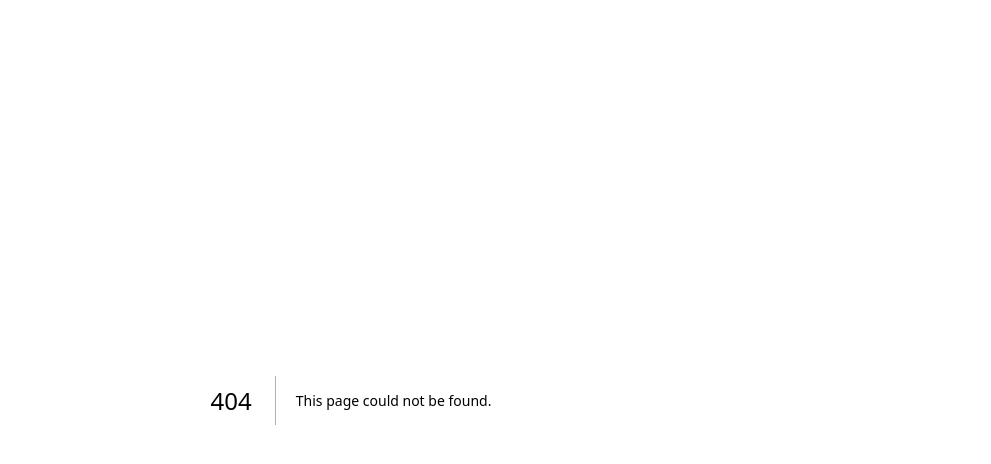
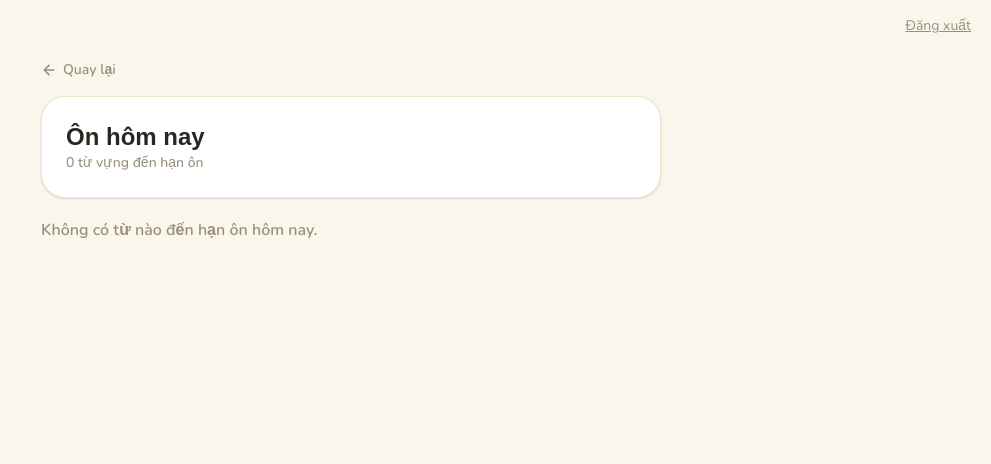
Before and after one commit to tantm689/HuaYu-user, a Next.js app: page /review in a window 1280 px wide. Before the commit this address had no page. Shown: the top 464 px of the page, without its empty margins (289-1280 px from the left). Built offline with nearby package versions, Linux system fonts and the light colour scheme; no server answers; the database is empty.

Commit message:
feat: add Ôn hôm nay review session on the home page

```diff
--- a/app/(protected)/home/page.tsx
+++ b/app/(protected)/home/page.tsx
@@ -1,14 +1,34 @@
 import Link from 'next/link'
-import { BookMarked, ChevronRight, Library } from 'lucide-react'
+import { BookMarked, ChevronRight, Library, Sparkles } from 'lucide-react'
 import { createServerSupabase } from '@/lib/supabase/server'
 import { getPublishedBooks } from '@/lib/db/getPublishedBooks'
+import { getDueVocabularyCards } from '@/lib/db/getDueVocabularyCards'
 
 export default async function HomePage() {
   const supabase = await createServerSupabase()
-  const books = await getPublishedBooks(supabase)
+  const [books, dueCards] = await Promise.all([
+    getPublishedBooks(supabase),
+    getDueVocabularyCards(supabase),
+  ])
 
   return (
     <div className="mx-auto max-w-[660px] px-5 py-6">
+      {dueCards.length > 0 && (
+        <Link
+          href="/review"
+          className="group mb-5 flex items-center gap-4 rounded-card border border-brand-gold/40 bg-accent-bg px-6 py-5 shadow-sm transition-all hover:-translate-y-0.5 hover:shadow-md"
+        >
+          <span className="flex h-12 w-12 shrink-0 items-center justify-center rounded-full bg-brand-red text-white">
+            <Sparkles className="h-6 w-6" strokeWidth={2} />
+          </span>
+          <span className="flex-1">
+            <span className="block font-han-title text-lg font-bold text-ink">Ôn hôm nay</span>
+            <span className="text-sm font-semibold text-ink-faint">{dueCards.length} từ vựng đến hạn ôn</span>
+          </span>
+          <ChevronRight className="h-5 w-5 shrink-0 text-slate-400 transition-transform group-hover:translate-x-0.5" strokeWidth={2} />
+        </Link>
+      )}
+
       <div className="mb-5 rounded-card border border-card-border bg-white p-6 shadow-sm">
         <span className="mb-3 inline-flex items-center gap-1.5 rounded-pill border border-red-100 bg-red-50 px-3 py-1 text-xs font-bold uppercase tracking-wide text-brand-red">
           <Library className="h-3.5 w-3.5" strokeWidth={2.5} />
--- /dev/null
+++ b/app/(protected)/review/ReviewSession.tsx
@@ -0,0 +1,8 @@
+'use client'
+
+import type { DueVocabularyCard } from '@/lib/db/getDueVocabularyCards'
+import FlashcardReviewer from '@/components/FlashcardReviewer'
+
+export default function ReviewSession({ cards }: { cards: DueVocabularyCard[] }) {
+  return <FlashcardReviewer cards={cards} />
+}
--- /dev/null
+++ b/app/(protected)/review/page.tsx
@@ -0,0 +1,26 @@
+import { createServerSupabase } from '@/lib/supabase/server'
+import { getDueVocabularyCards } from '@/lib/db/getDueVocabularyCards'
+import BackButton from '@/components/BackButton'
+import ReviewSession from './ReviewSession'
+
+export default async function ReviewPage() {
+  const supabase = await createServerSupabase()
+  const dueCards = await getDueVocabularyCards(supabase)
+
+  return (
+    <div className="mx-auto max-w-[660px] px-5 py-6">
+      <BackButton />
+
+      <div className="mb-5 rounded-card border border-card-border bg-white p-6 shadow-sm">
+        <h1 className="font-han-title text-2xl font-bold text-ink">Ôn hôm nay</h1>
+        <p className="text-sm font-medium text-ink-faint">{dueCards.length} từ vựng đến hạn ôn</p>
+      </div>
+
+      {dueCards.length === 0 ? (
+        <p className="font-semibold text-ink-faint">Không có từ nào đến hạn ôn hôm nay.</p>
+      ) : (
+        <ReviewSession cards={dueCards} />
+      )}
+    </div>
+  )
+}
```
